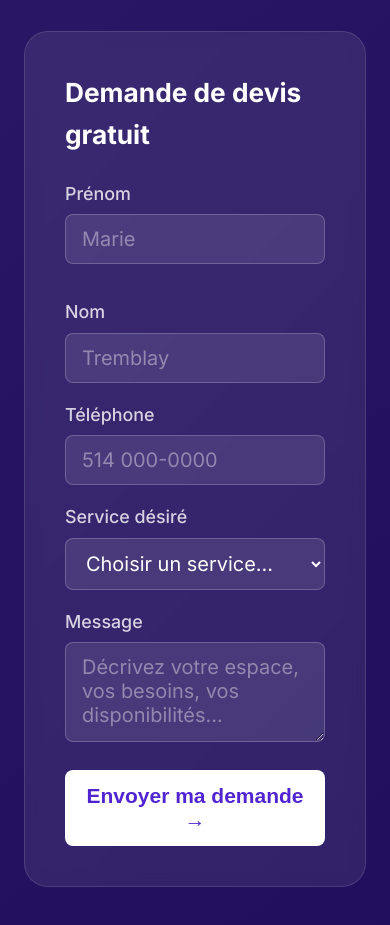
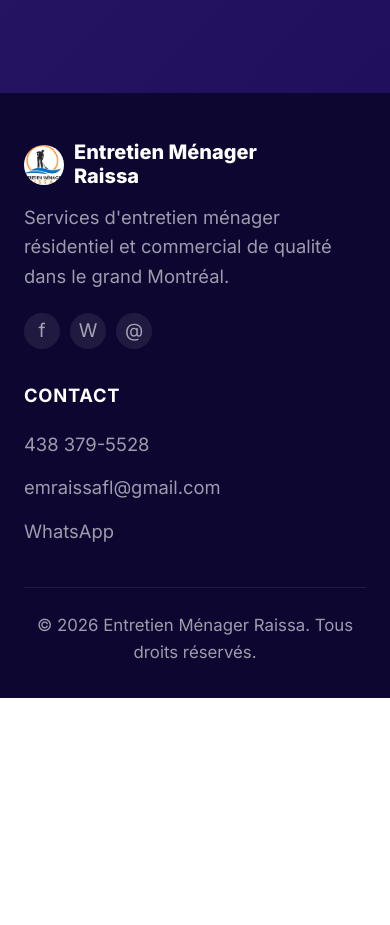
Before and after one commit to garyharan/menage-raissa, a plain HTML site: page index.html in a window 390 px wide. Shown: the part 8149-9074 px from the top of the page. After the commit the page ends 8847 px from the top, so only its background shows below. Drawn offline with Linux system fonts and the light colour scheme.

```diff
--- a/index.html
+++ b/index.html
@@ -579,11 +579,12 @@
         color: var(--white);
         padding: 96px 0;
       }
+      /* Single column since the quote form was removed — the header text is
+         centered and the contact methods spread across the full width. */
       .contact__inner {
-        display: grid;
-        grid-template-columns: 1fr 1fr;
-        gap: 80px;
-        align-items: start;
+        max-width: 900px;
+        margin: 0 auto;
+        text-align: center;
       }
       .contact h2 {
         font-size: clamp(1.75rem, 4vw, 2.5rem);
@@ -595,10 +596,12 @@
         font-size: 1rem;
       }
       .contact-methods {
-        display: flex;
-        flex-direction: column;
-        gap: 16px;
-        margin-top: 36px;
+        display: grid;
+        grid-template-columns: repeat(2, 1fr);
+        gap: 28px 48px;
+        max-width: 760px;
+        margin: 48px auto 0;
+        text-align: left;
       }
       .contact-method {
         display: flex;
@@ -626,79 +629,6 @@
         color: var(--accent);
         font-size: 0.9rem;
       }
-      .contact-form {
-        background: rgba(255, 255, 255, 0.08);
-        border: 1px solid rgba(255, 255, 255, 0.12);
-        border-radius: var(--radius-lg);
-        padding: 40px;
-        backdrop-filter: blur(8px);
-      }
-      .contact-form h3 {
-        font-size: 1.25rem;
-        font-weight: 700;
-        margin-bottom: 24px;
-      }
-      .form-group {
-        margin-bottom: 18px;
-      }
-      .form-group label {
-        display: block;
-        font-size: 0.85rem;
-        font-weight: 500;
-        margin-bottom: 6px;
-        color: rgba(255, 255, 255, 0.8);
-      }
-      .form-group input,
-      .form-group select,
-      .form-group textarea {
-        width: 100%;
-        padding: 12px 16px;
-        background: rgba(255, 255, 255, 0.1);
-        border: 1px solid rgba(255, 255, 255, 0.2);
-        border-radius: var(--radius-sm);
-        color: var(--white);
-        font-size: 0.95rem;
-        font-family: inherit;
-        transition: border-color var(--transition);
-        outline: none;
-      }
-      .form-group input::placeholder,
-      .form-group textarea::placeholder {
-        color: rgba(255, 255, 255, 0.4);
-      }
-      .form-group input:focus,
-      .form-group select:focus,
-      .form-group textarea:focus {
-        border-color: var(--accent);
-      }
-      .form-group select option {
-        background: var(--purple-dark);
-      }
-      .form-row {
-        display: grid;
-        grid-template-columns: 1fr 1fr;
-        gap: 16px;
-      }
-      .form-group textarea {
-        resize: vertical;
-        min-height: 100px;
-      }
-      .btn-submit {
-        width: 100%;
-        padding: 14px;
-        background: var(--white);
-        color: var(--purple-mid);
-        border: none;
-        border-radius: var(--radius-sm);
-        font-size: 1rem;
-        font-weight: 700;
-        cursor: pointer;
-        transition: var(--transition);
-      }
-      .btn-submit:hover {
-        background: var(--purple-light);
-      }
-
       /* ── Footer ───────────────────────────────────────────────────────── */
       .footer {
         background: #0d0630;
@@ -818,8 +748,7 @@
 
       @media (max-width: 900px) {
         .hero__inner,
-        .about__inner,
-        .contact__inner {
+        .about__inner {
           grid-template-columns: 1fr;
           gap: 40px;
         }
@@ -852,9 +781,6 @@
         .section {
           padding: 64px 0;
         }
-        .form-row {
-          grid-template-columns: 1fr;
-        }
         .footer__inner {
           grid-template-columns: 1fr;
           gap: 32px;
@@ -863,11 +789,11 @@
           flex-direction: column;
           text-align: center;
         }
+        .contact-methods {
+          grid-template-columns: 1fr;
+        }
         .hero {
           padding: 64px 0 56px;
-        }
-        .contact__inner {
-          gap: 48px;
         }
       }
     </style>
@@ -911,9 +837,6 @@
           <a href="#contact">Contact</a>
           <a href="tel:+14383795528" style="color: #673de6; font-weight: 600"
             ><span aria-hidden="true">📞</span> 438 379-5528</a
-          >
-          <a href="tel:+14388806717" style="color: #673de6; font-weight: 600"
-            ><span aria-hidden="true">📞</span> 438 880-6717</a
           >
         </div>
       </nav>
@@ -1199,8 +1122,7 @@
                 <div class="contact-method-icon" aria-hidden="true">📞</div>
                 <div class="contact-method-text">
                   <strong>Téléphone</strong>
-                  <a href="tel:+14383795528">438 379-5528</a><br />
-                  <a href="tel:+14388806717">438 880-6717</a>
+                  <a href="tel:+14383795528">438 379-5528</a>
                 </div>
               </div>
               <div class="contact-method">
@@ -1218,7 +1140,7 @@
                     href="https://wa.me/14383795528"
                     target="_blank"
                     rel="noopener noreferrer"
-                    >Écrire sur WhatsApp</a>
+                    >Écrire sur WhatsApp</a
                   >
                 </div>
               </div>
@@ -1230,71 +1152,6 @@
                 </div>
               </div>
             </div>
-          </div>
-
-          <div class="contact-form">
-            <h3>Demande de devis gratuit</h3>
-            <form
-              action="mailto:emraissafl@gmail.com"
-              method="GET"
-              enctype="text/plain"
-            >
-              <div class="form-row">
-                <div class="form-group">
-                  <label for="prenom">Prénom</label>
-                  <input
-                    type="text"
-                    id="prenom"
-                    name="prenom"
-                    placeholder="Marie"
-                    required
-                  />
-                </div>
-                <div class="form-group">
-                  <label for="nom">Nom</label>
-                  <input
-                    type="text"
-                    id="nom"
-                    name="nom"
-                    placeholder="Tremblay"
-                    required
-                  />
-                </div>
-              </div>
-              <div class="form-group">
-                <label for="telephone">Téléphone</label>
-                <input
-                  type="tel"
-                  id="telephone"
-                  name="telephone"
-                  placeholder="514 000-0000"
-                  required
-                />
-              </div>
-              <div class="form-group">
-                <label for="service">Service désiré</label>
-                <select id="service" name="service" required>
-                  <option value="">Choisir un service…</option>
-                  <option>Grand ménage</option>
-                  <option>Entretien régulier</option>
-                  <option>Pré / post-déménagement</option>
-                  <option>Espace commercial</option>
-                  <option>Post-rénovation</option>
-                  <option>Nettoyage ponctuel</option>
-                </select>
-              </div>
-              <div class="form-group">
-                <label for="message">Message</label>
-                <textarea
-                  id="message"
-                  name="body"
-                  placeholder="Décrivez votre espace, vos besoins, vos disponibilités…"
-                ></textarea>
-              </div>
-              <button type="submit" class="btn-submit">
-                Envoyer ma demande →
-              </button>
-            </form>
           </div>
         </div>
       </div>
@@ -1352,7 +1209,6 @@
             <h4>Contact</h4>
             <ul>
               <li><a href="tel:+14383795528">438 379-5528</a></li>
-              <li><a href="tel:+14388806717">438 880-6717</a></li>
               <li>
                 <a href="mailto:emraissafl@gmail.com">emraissafl@gmail.com</a>
               </li>
@@ -1361,7 +1217,7 @@
                   href="https://wa.me/14383795528"
                   target="_blank"
                   rel="noopener noreferrer"
-                  >WhatsApp</a>
+                  >WhatsApp</a
                 >
               </li>
             </ul>
```
